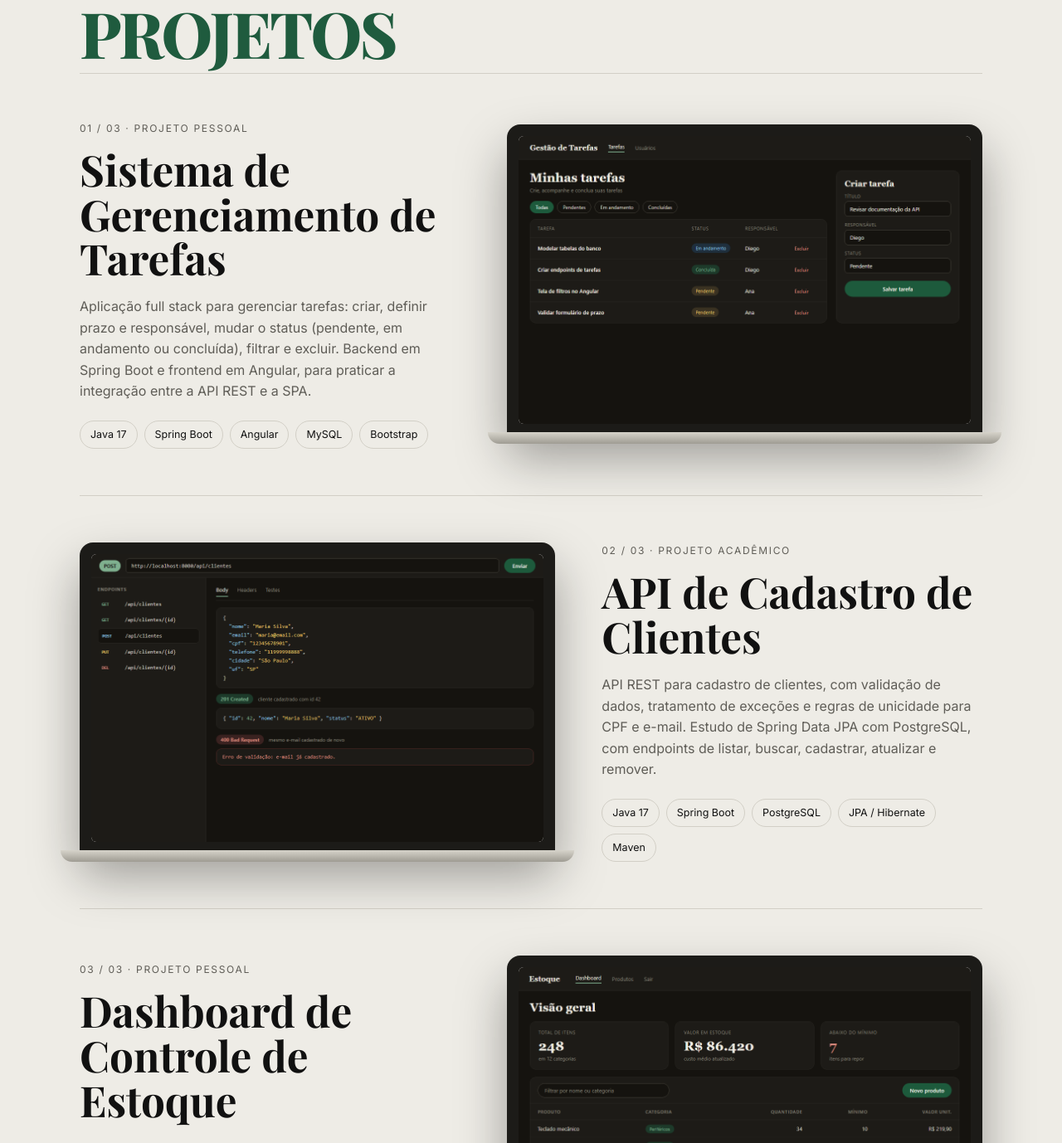
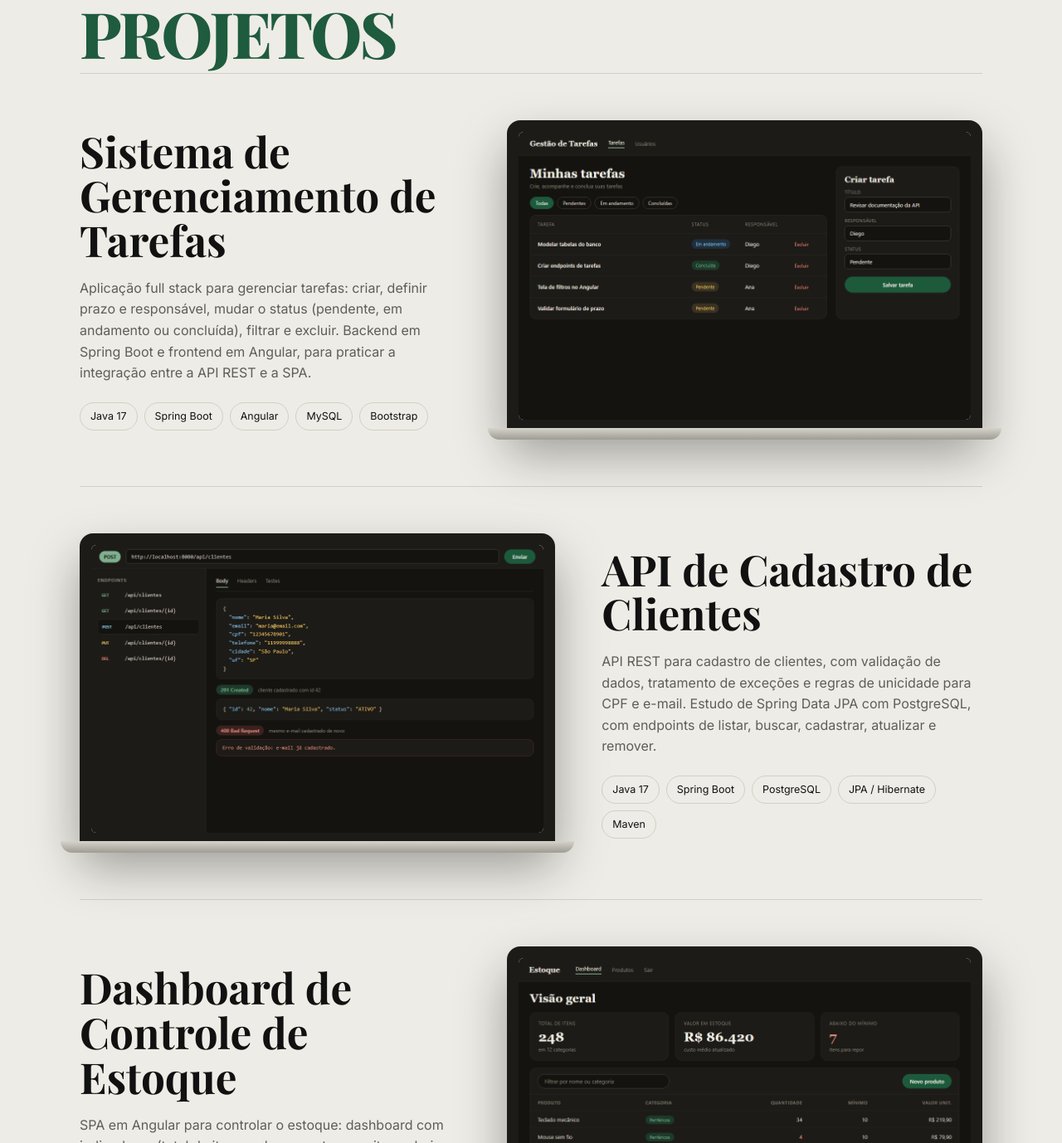
Before and after one commit to diergu/diergu.github.io, a plain HTML site: page index.html in a window 1280 px wide. Shown: the part 761-2139 px from the top of the page at 83% size. Drawn offline with nearby package versions, Linux system fonts and the light colour scheme.

Commit message:
Remove numeração e tipo dos projetos

```diff
--- a/index.html
+++ b/index.html
@@ -982,7 +982,6 @@
 
       <article class="proj">
         <div class="proj-text">
-          <p class="proj-idx">01 / 03 · Projeto pessoal</p>
           <h3>Sistema de Gerenciamento de Tarefas</h3>
           <p class="proj-desc">Aplicação full stack para gerenciar tarefas: criar, definir prazo e responsável, mudar o status (pendente, em andamento ou concluída), filtrar e excluir. Backend em Spring Boot e frontend em Angular, para praticar a integração entre a API REST e a SPA.</p>
           <ul class="proj-tags"><li>Java 17</li><li>Spring Boot</li><li>Angular</li><li>MySQL</li><li>Bootstrap</li></ul>
@@ -994,7 +993,6 @@
 
       <article class="proj rev">
         <div class="proj-text">
-          <p class="proj-idx">02 / 03 · Projeto acadêmico</p>
           <h3>API de Cadastro de Clientes</h3>
           <p class="proj-desc">API REST para cadastro de clientes, com validação de dados, tratamento de exceções e regras de unicidade para CPF e e-mail. Estudo de Spring Data JPA com PostgreSQL, com endpoints de listar, buscar, cadastrar, atualizar e remover.</p>
           <ul class="proj-tags"><li>Java 17</li><li>Spring Boot</li><li>PostgreSQL</li><li>JPA / Hibernate</li><li>Maven</li></ul>
@@ -1006,7 +1004,6 @@
 
       <article class="proj">
         <div class="proj-text">
-          <p class="proj-idx">03 / 03 · Projeto pessoal</p>
           <h3>Dashboard de Controle de Estoque</h3>
           <p class="proj-desc">SPA em Angular para controlar o estoque: dashboard com indicadores (total de itens, valor em estoque e itens abaixo do mínimo), tabela com ordenação e filtro, cadastro de produtos e rotas protegidas por guard, com lazy loading.</p>
           <ul class="proj-tags"><li>Angular 17</li><li>Angular Material</li><li>TypeScript</li><li>json-server</li></ul>
```
